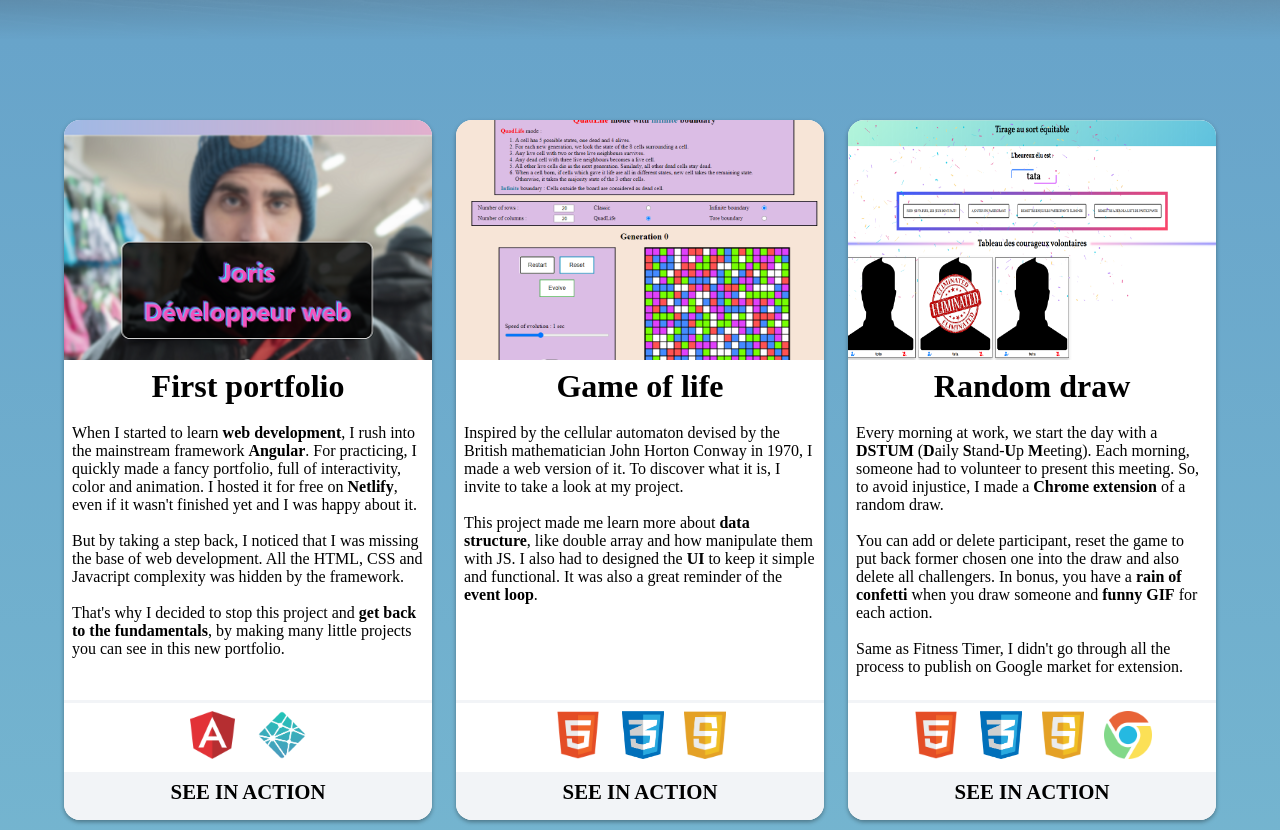
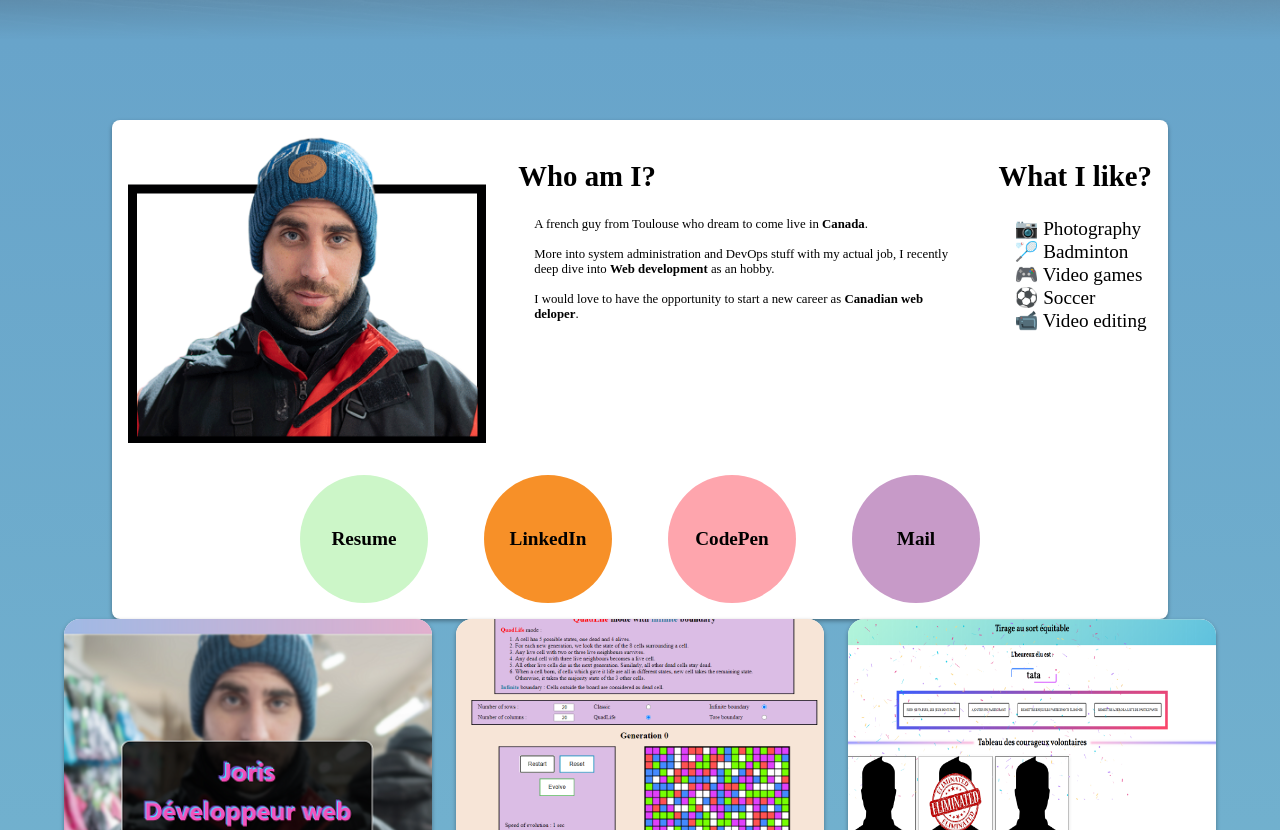
Before and after one commit to jorismi/JorisMichelPortfolio, a plain HTML site: page public/index.html in a window 1280 px wide. Shown: the part 1160-1990 px from the top of the page. Drawn offline with Linux system fonts and the light colour scheme; some packages are replaced by stand-ins of ours.

Commit message:
adding about me card

```diff
--- a/public/index.html
+++ b/public/index.html
@@ -6,13 +6,42 @@
 </head>
 
 <body>
-	<section>
+	<section id="headerSection">
 		<img src="assets/parallaxHeaderImages/vsCode.png" id="vsCodeLayer">
 		<img src="assets/parallaxHeaderImages/sqlDev.png" id="sqlDevLayer">
 		<img src="assets/parallaxHeaderImages/jenkins.png" id="jenkinsLayer">
 		<img src="assets/parallaxHeaderImages/kibana.png" id="kibanaLayer">
 		<h1 id="titleHeader">Joris MICHEL<br>Web developer</h1>
 		<div id="scrollIndicator"></div>
+	</section>
+	<section id="aboutMeSection">
+		<div class="aboutMeCard">
+			<div><img
+					src="assets/aboutMeImages/aboutMePhoto.png">
+			</div>
+			<div class="aboutMeParagraph">
+				<h1> Who am I?</h1>
+				<p> A french guy from Toulouse who dream to come live in <b>Canada</b>. <br><br>
+					More into system administration and DevOps stuff with my actual job, I recently deep dive into <b>Web development</b> as an hobby. <br><br>
+					I would love to have the opportunity to start a new career as <b>Canadian web deloper</b>.</p>
+			</div>
+			<div class="aboutMeHobbies">
+				<h2> What I like?</h2>
+				<ul>
+					<li>&#128247; Photography</li>
+					<li>&#127992; Badminton</li>
+					<li>&#127918; Video games</li>
+					<li>&#9917; Soccer</li>
+					<li>&#128249; Video editing</li>
+				</ul>
+			</div>
+			<div class="myContactLinks">
+				<a class="circle" href="assets/myCV/CV_Quebec_Ang_MICHEL_Joris.pdf" target="_blank" rel="noopener noreferrer""><div >Resume</div></a>
+				<a class="circle" href="https://www.linkedin.com/in/joris-michel-03b41082/" target="_blank" rel="noopener noreferrer"><div >LinkedIn</div></a>
+				<a class="circle" href="https://codepen.io/jorismi/" target="_blank" rel="noopener noreferrer"><div >CodePen</div></a>
+				<a class="circle" href="mailto:jorismichel@hotmail.fr"><div >Mail</div></a>
+			</div>
+		</div>
 	</section>
 	<div class="projectsContainer">
 		<div class="projectCard">
--- a/public/styles.scss
+++ b/public/styles.scss
@@ -6,7 +6,7 @@ body{
 	background: linear-gradient(to bottom, #68a4ca 150vh,#7fc3d4);
 }
 
-section {
+#headerSection {
 	position: relative;
 	width: 100%;
 	height: 150vh;
@@ -131,6 +131,63 @@ section {
 	}
 }
 
+.aboutMeCard {
+	display: grid;
+	/* grid-template-columns: 2fr 4fr; */
+    padding: 1rem;
+    gap: 2rem;
+    max-width: 80vw;
+    margin: 0 auto;
+    background-color: white;
+    border-radius: 0.5rem;
+	box-shadow: 0px 2px 4px rgba(0, 0, 0, 0.35);
+	font-size: 1.5vw;
+
+	img {
+		width: 100%;
+	}
+
+	p {
+		padding-left: 1rem;
+		font-size: 1vw;
+	}
+
+	ul {
+		list-style-type: none;
+		padding-left: 1rem;
+	}
+
+	.myContactLinks {
+		text-align: center;
+		grid-column: 1 / span 3;
+
+		.circle {
+			text-decoration: none;
+			display: inline-block;
+			width: 10vw;
+			height: 10vw;
+			line-height: 10vw;
+			border-radius: 50%;
+			font-weight: bold;
+			margin: 0 2vw;
+			color: black;
+		}
+
+		.circle:nth-child(1) {
+			background: #ccf6c8;
+		}
+		.circle:nth-child(2) {
+			background: lighten(#F6830F, 5%);
+		}
+		.circle:nth-child(3) {
+			background: #fea5ad;
+		}
+		.circle:nth-child(4) {
+			background: lighten(#be8abf, 5%);
+		}
+	}
+}
+
 .projectsContainer {
 	display: grid;
 	max-width: 90vw;
@@ -248,7 +305,7 @@ section {
 		grid-template-columns: 1fr;
 	}
 
-	section {
+	#headerSection {
 		position: relative;
 		width: 100%;
 		height: 90vh;
```
Also changed, not shown: public/assets/aboutMeImages/aboutMePhoto.png (added), public/styles.css, 2 other files.
